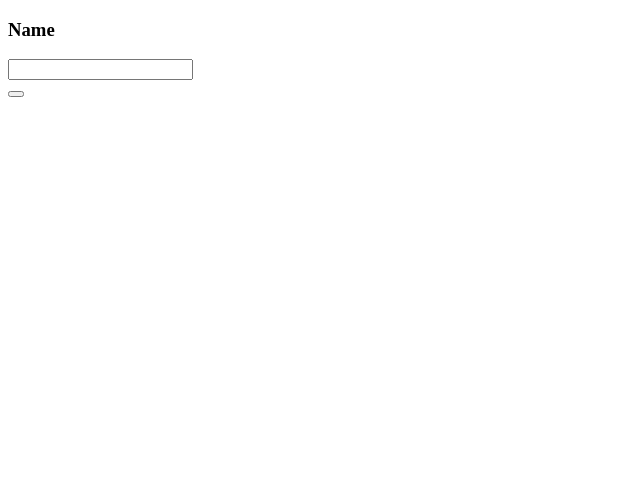
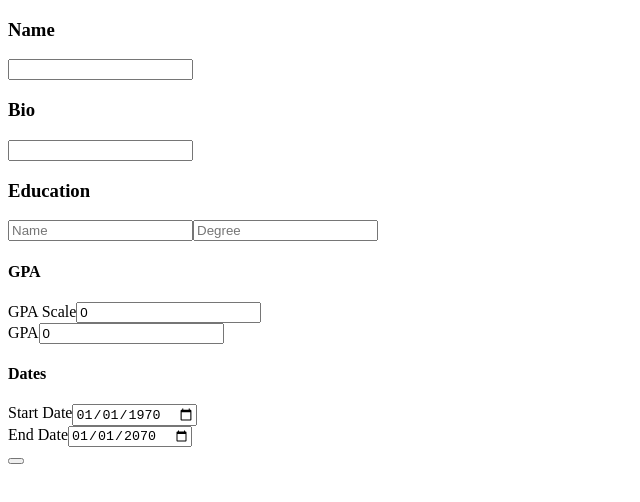
Before and after one commit to IEEE-UCF/Member-Resume-Database, a Next.js app in the folder client/rdi/: page / in a window 1280 px wide. Shown: the top 502 px of the page, without its empty margins (0-640 px from the left). Built offline with nearby package versions, Linux system fonts and the light colour scheme.

Commit message:
create education form

```diff
--- a/client/rdi/src/app/components/Form.tsx
+++ b/client/rdi/src/app/components/Form.tsx
@@ -1,47 +1,74 @@
-import { ChangeEvent, useState } from "react"
+import { ChangeEvent, useState } from "react";
 
 interface Experience {
-    name: string,
-    description: string,
-    title: string,
-    responsibilities: string
+    name: string;
+    description: string;
+    title: string;
+    responsibilities: string;
 }
 
 interface Education {
-    name: string,
+    name: string;
     dates: {
-        start: Date,
-        end: Date
-    },
-    degree: string,
+        start: string;
+        end: string;
+    };
+    degree: string;
     gpa: {
-        scale: number,
-        gpa: number
-    },
-    clubs: Experience[],
-    skills: string[]
+        scale: number;
+        gpa: number;
+    };
+    clubs: Experience[];
+    skills: string[];
 }
 
 interface Project {
-    name: string,
-    description: string,
-    skills: string[],
-    link: any
+    name: string;
+    description: string;
+    skills: string[];
+    link: any;
 }
 
 interface Form {
-    name: string,
-    bio: string,
-    resume: any,
-    major: string,
-    year: number,
-    links: string[],
-    clubs: Experience[],
-    education: Education[],
-    work_experience: Experience[],
-    picture: any,
-    projects: Project[],
-    skills: string[]
+    name: string;
+    bio: string;
+    resume: any;
+    major: string;
+    year: number;
+    links: string[];
+    clubs: Experience[];
+    education: Education[];
+    work_experience: Experience[];
+    picture: any;
+    projects: Project[];
+    skills: string[];
+}
+
+function updateNestedField(obj: any, path: string, value: any) {
+    const keys = path.split(".");
+    const newObj = Array.isArray(obj) ? [...obj] : { ...obj };
+    let current = newObj;
+
+    for (let i = 0; i < keys.length - 1; i++) {
+        const key = keys[i];
+        const nextKey = keys[i + 1];
+
+        const index = Number(nextKey);
+        const isArrayIndex = !isNaN(index);
+
+        if (Array.isArray(current[key])) {
+            current[key] = [...current[key]];
+        } else {
+            current[key] = { ...current[key] };
+        }
+
+        current = current[key];
+    }
+
+    const lastKey = keys[keys.length - 1];
+    current[lastKey] = value;
+
+    return newObj;
 }
 
 const Form = () => {
@@ -51,94 +78,167 @@ const Form = () => {
         resume: null,
         major: "",
         year: 0,
-        links: [],
-        clubs: [],
-        education: [],
-        work_experience: [],
+        links: [""],
+        clubs: [
+            {
+                name: "",
+                description: "",
+                title: "",
+                responsibilities: "",
+            },
+        ],
+        education: [
+            {
+                name: "",
+                dates: {
+                    start: "1970-01-01",
+                    end: "2070-01-01",
+                },
+                degree: "",
+                gpa: {
+                    scale: 0,
+                    gpa: 0,
+                },
+                clubs: [
+                    {
+                        name: "",
+                        description: "",
+                        title: "",
+                        responsibilities: "",
+                    },
+                ],
+                skills: [""],
+            },
+        ],
+        work_experience: [
+            {
+                name: "",
+                description: "",
+                title: "",
+                responsibilities: "",
+            },
+        ],
         picture: null,
         projects: [],
-        skills: []
-    })
+        skills: [""],
+    });
 
     const handleSubmit = (event: React.FormEvent) => {
-        event.preventDefault()
-        console.log(formData)
-    }
+        event.preventDefault();
+        console.log(formData);
+    };
 
     const handleChange = (event: ChangeEvent<HTMLInputElement>) => {
-        console.log(formData)
-        const name = event.target.name
-        const value = event.target.value
-        setFormData((prev) => ({...prev, [name]: value}))
-    }
+        const { name, value } = event.target;
+        setFormData((prev) => updateNestedField(prev, name, value));
+    };
 
     return (
         <>
-            <form onSubmit={ handleSubmit }>
-                <div className = "input name">
+            <form onSubmit={handleSubmit}>
+                <div className="input name">
                     <h3>Name</h3>
                     <input
-                        type = "text"
-                        name = "name"
-                        value = { formData.name }
-                        onChange= { handleChange }
+                        type="text"
+                        name="name"
+                        value={formData.name}
+                        onChange={handleChange}
                     />
                 </div>
 
-                <div className = "input bio">
-
+                <div className="input bio">
+                    <h3>Bio</h3>
+                    <input
+                        type="text"
+                        name="bio"
+                        value={formData.bio}
+                        onChange={handleChange}
+                    />
                 </div>
 
-                <div className = "input resume">
+                <div className="input resume"></div>
 
+                <div className="input major"></div>
+
+                <div className="input year"></div>
+
+                <div className="input links"></div>
+
+                <div className="input clubs"></div>
+
+                <div className="input educations">
+                    <h3>Education</h3>
+                    <input
+                        type="text"
+                        name="education.0.name"
+                        value={formData.education[0].name}
+                        onChange={handleChange}
+                        placeholder="Name"
+                    />
+                    <input
+                        type="text"
+                        name="education.0.degree"
+                        value={formData.education[0].degree}
+                        onChange={handleChange}
+                        placeholder="Degree"
+                    />
+
+                    <div>
+                        <h4>GPA</h4>
+                        <label>GPA Scale</label>
+                        <input
+                            type="number"
+                            name="education.0.gpa.scale"
+                            value={formData.education[0].gpa.scale}
+                            onChange={handleChange}
+                            placeholder="4"
+                        /><br/>
+                        <label>GPA</label>
+                        <input
+                            type="number"
+                            name="education.0.gpa.gpa"
+                            value={formData.education[0].gpa.gpa}
+                            onChange={handleChange}
+                            placeholder="4.0"
+                        />
+                    </div>
+
+                    <div>
+                        <h4>Dates</h4>
+                        <label>Start Date</label>
+                        <input
+                            type="date"
+                            name="education.0.dates.start"
+                            value={formData.education[0].dates.start}
+                            onChange={handleChange}
+                            placeholder="1970-01-01"
+                        />
+                        <br />
+                        <label>End Date</label>
+                        <input
+                            type="date"
+                            name="education.0.dates.end"
+                            value={formData.education[0].dates.end}
+                            onChange={handleChange}
+                            placeholder="2070-01-01"
+                        />
+                    </div>
                 </div>
 
-                <div className = "input major">
+                <div className="input work experiences"></div>
 
-                </div>
+                <div className="input picture"></div>
 
-                <div className = "input year">
+                <div className="input projects"></div>
 
-                </div>
+                <div className="input projects"></div>
 
-                <div className = "input links">
+                <div className="input skills"></div>
 
-                </div>
-
-                <div className = "input clubs">
-
-                </div>
-
-                <div className = "input educations">
-
-                </div>
-
-                <div className = "input work experiences">
-
-                </div>
-
-                <div className = "input picture">
-
-                </div>
-
-                <div className = "input projects">
-
-                </div>
-
-                <div className = "input projects">
-
-                </div>
-
-                <div className = "input skills">
-
-                </div>
-
-                <button
-                    type = "submit"
-                />
+                <button type="submit" />
             </form>
         </>
-    )
-}
+    );
+};
 
-export default Form
+export default Form;
```
